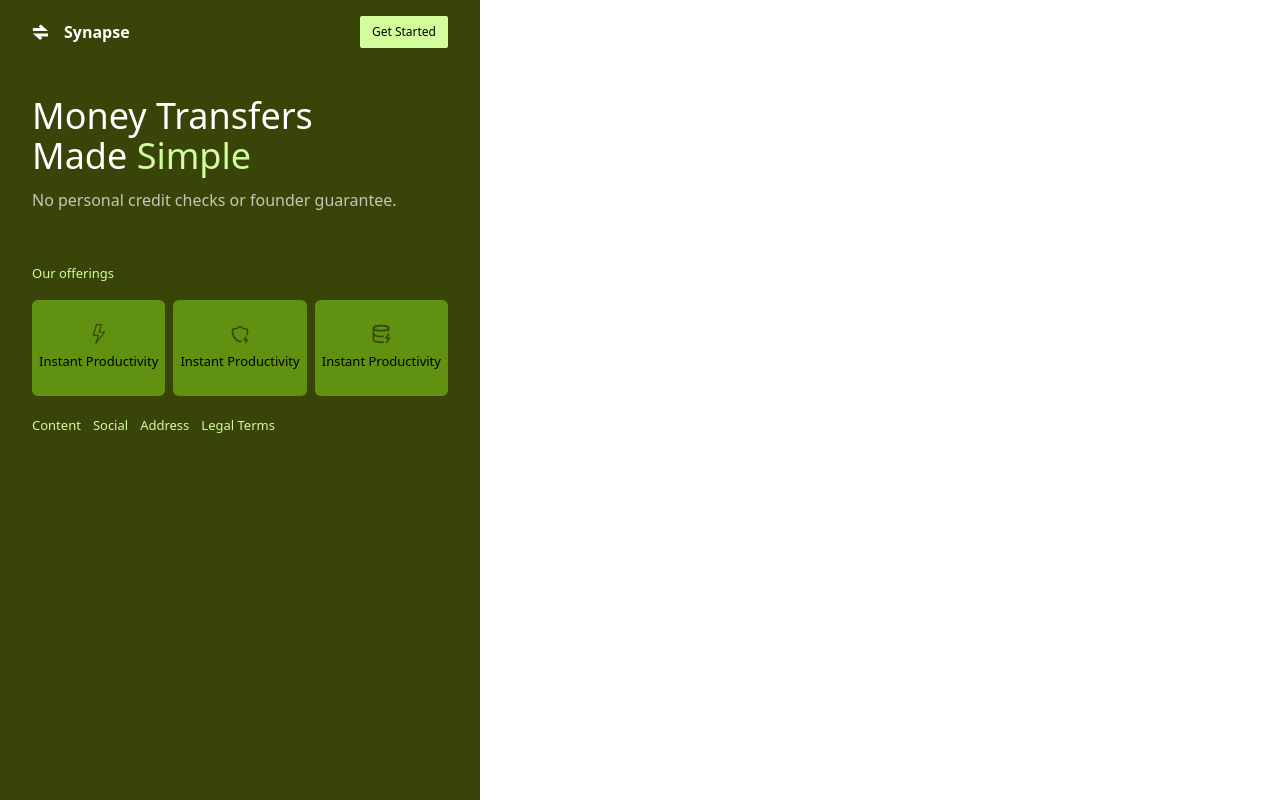
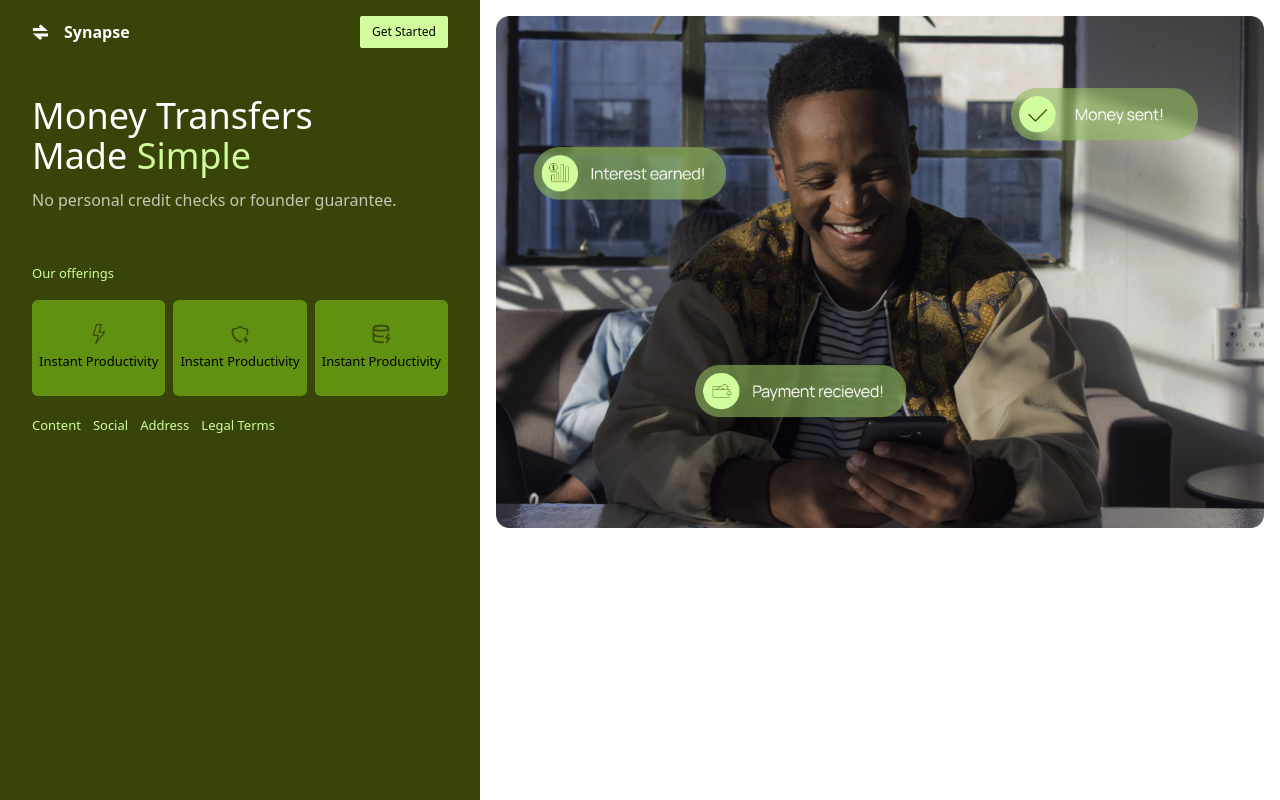
Before and after one commit to MohammadTahaBatoomi/Synapse, a Next.js app in the folder website/: page / in a window 1280 px wide. Built offline with nearby package versions, Linux system fonts and the light colour scheme.

Commit message:
code Hero-Section & config page.tsx

```diff
--- a/website/src/app/page.tsx
+++ b/website/src/app/page.tsx
@@ -1,12 +1,17 @@
 import React from 'react'
 import Sidebar from '@/components/landing/Sidebar'
+import HeroSection from '@/components/landing/Hero-Section'
 
-function page() {
+function Page() {
   return (
-    <div>
+    <div className="flex flex-col xl:flex-row w-full min-h-screen">
       <Sidebar />
+
+      <main className="flex-1 xl:ml-[480px]">
+        <HeroSection />
+      </main>
     </div>
   )
 }
 
-export default page
+export default Page
--- a/website/src/components/landing/Hero-Section.tsx
+++ b/website/src/components/landing/Hero-Section.tsx
@@ -1,9 +1,18 @@
-import React from 'react'
+import React from "react";
+import Image from "next/image";
 
 function HeroSection() {
   return (
-    <div>HeroSection</div>
-  )
+    <div className="flex justify-center items-center p-4">
+      <Image
+        src="/images/4dd369a6b1dd2d9d8c3e5227ef4f51e7f941a6ba.png"
+        alt="hero-section img"
+        width={1200}
+        height={1000}
+        className="rounded-lg object-contain"
+      />
+    </div>
+  );
 }
 
-export default HeroSection
+export default HeroSection;
```
